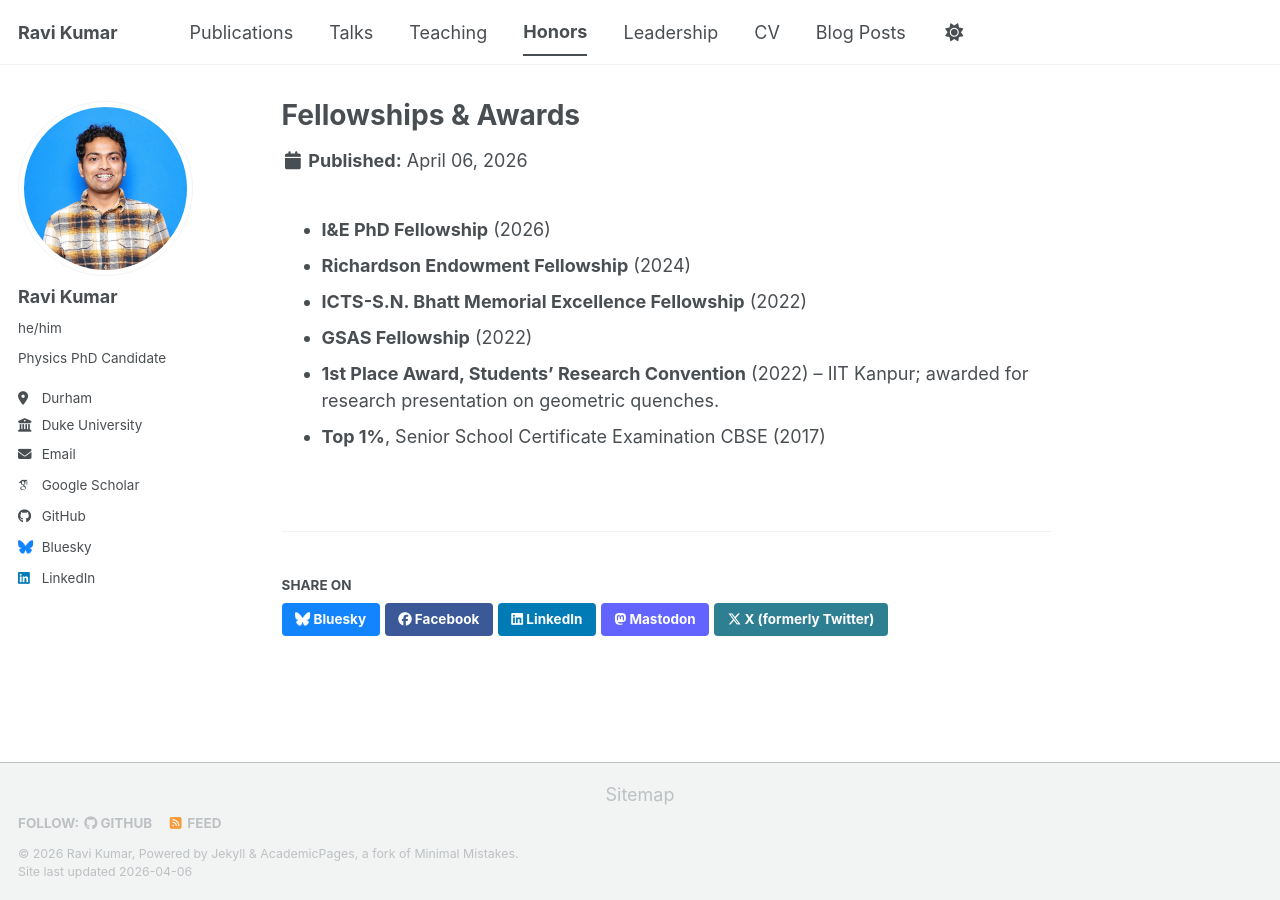
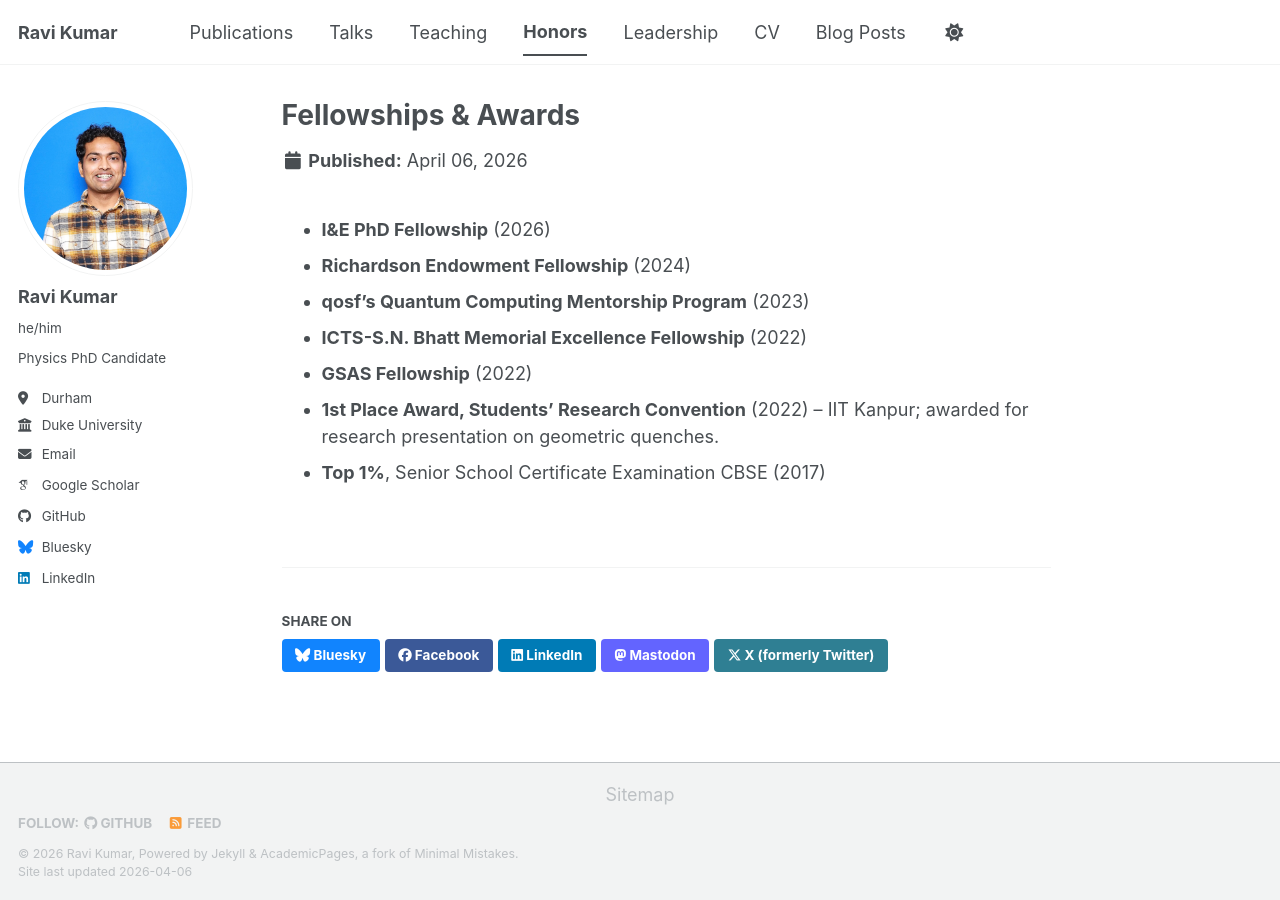
Before and after one commit to ravikumar1728/ravikumar1728.github.io, a Jekyll site: the page built from _portfolio/portfolio-1.md, in a window 1280 px wide. Built offline with Jekyll 4.4.1, drawn with Linux system fonts in a browser that asks for light colours; some web fonts are replaced; a script bundle is joined from its source files by our own code; library files that are not in the unit come from our copies.

Commit message:
Update portfolio-1.md

```diff
--- a/_portfolio/portfolio-1.md
+++ b/_portfolio/portfolio-1.md
@@ -6,6 +6,7 @@ collection: portfolio
 
 * **I&E PhD Fellowship** (2026)
 * **Richardson Endowment Fellowship** (2024)
+* **qosf's Quantum Computing Mentorship Program** (2023)
 * **ICTS-S.N. Bhatt Memorial Excellence Fellowship** (2022)
 * **GSAS Fellowship** (2022)
 * **1st Place Award, Students’ Research Convention** (2022) – IIT Kanpur; awarded for research presentation on geometric quenches.
```
